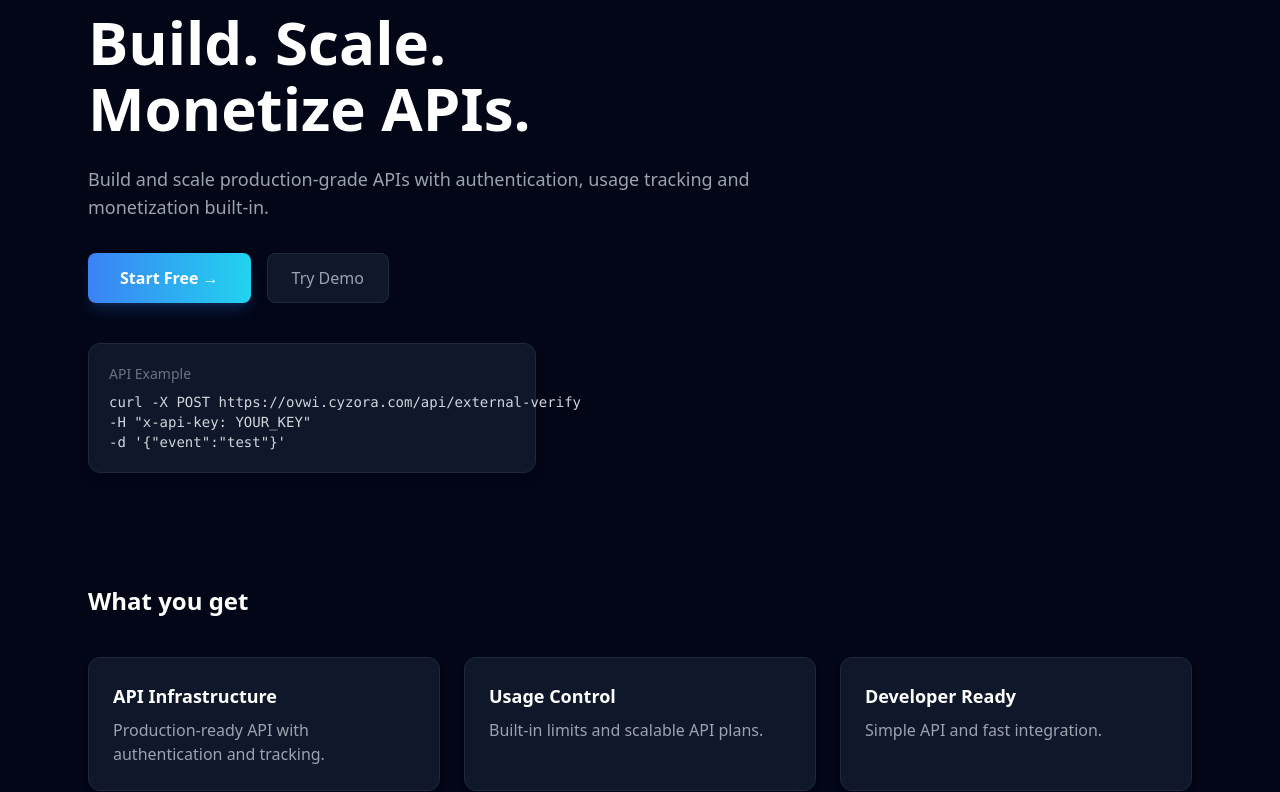
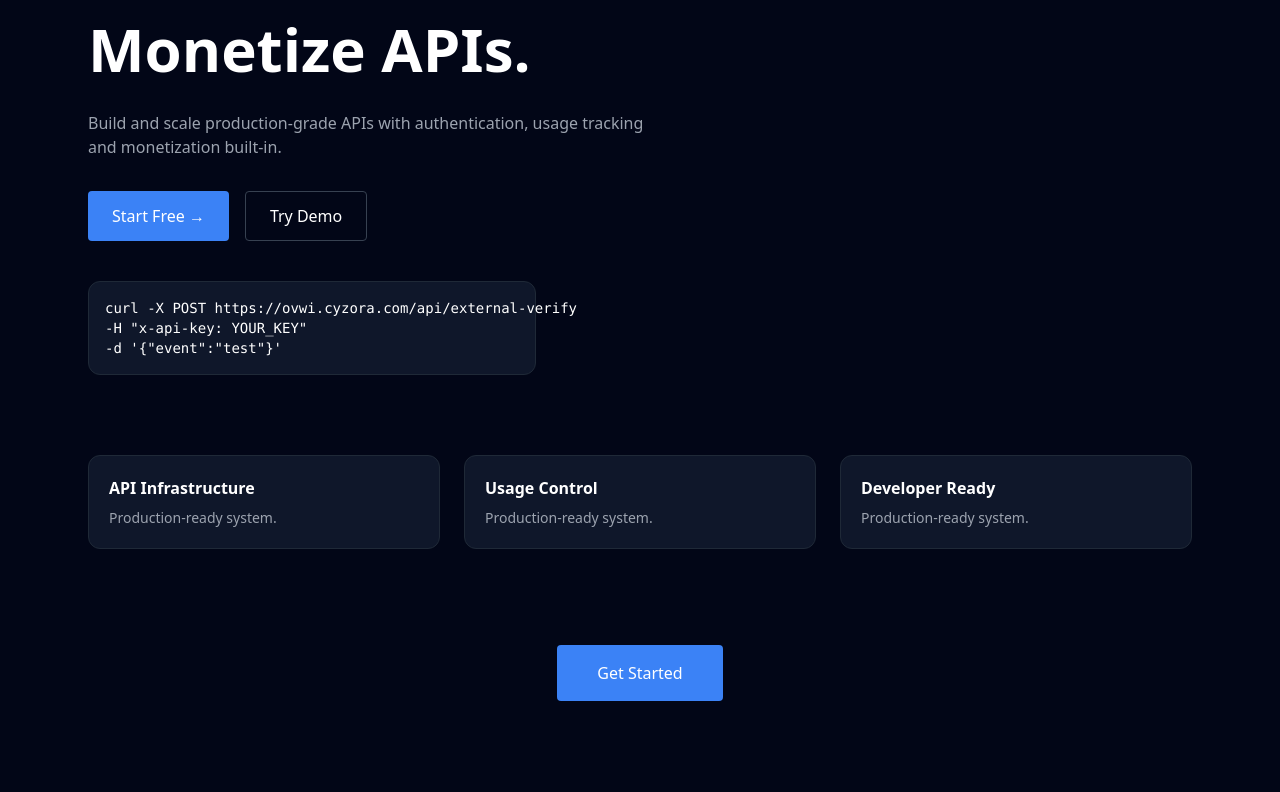
Before and after one commit to aydncy/ovwi-ui, a Next.js app: page / in a window 1280 px wide. Shown: the part 233-1025 px from the top of the page. After the commit the page ends 998 px from the top, so only its background shows below. Built offline with nearby package versions, Linux system fonts and the light colour scheme.

Commit message:
🔥 fix: remove duplicate navbar (UI restored)

```diff
--- a/app/page.tsx
+++ b/app/page.tsx
@@ -2,131 +2,61 @@
 
 export default function Home() {
   return (
-    <div className="min-h-screen bg-[#020617] text-white">
-
-      {/* ✅ NAVBAR */}
-      <div className="max-w-6xl mx-auto px-6 py-6 flex items-center justify-between">
-
-        <div className="flex gap-6 text-gray-400">
-          <a href="/docs">Docs</a>
-          <a href="/dashboard">Dashboard</a>
-          <a href="/auth/logout">Logout</a>
-        </div>
-      </div>
+    <div className="max-w-6xl mx-auto px-6 py-16 text-white">
 
       {/* ✅ HERO */}
-      <div className="max-w-6xl mx-auto px-6 mt-16">
-
-        <h1 className="text-6xl font-extrabold leading-[1.1]">
+      <h1 className="text-6xl font-extrabold leading-tight">
         Build. Scale.<br/>Monetize APIs.
       </h1>
 
-        <p className="mt-6 text-lg text-gray-400 max-w-2xl">
+      <p className="mt-6 text-gray-400 max-w-xl">
         Build and scale production-grade APIs with authentication,
         usage tracking and monetization built-in.
       </p>
 
-        {/* CTA */}
+      {/* ✅ CTA */}
       <div className="mt-8 flex gap-4">
-
         <button
           onClick={() => window.location.href='/auth/login'}
-            className="
-              px-8 py-3 rounded-lg
-              bg-gradient-to-r from-blue-500 to-cyan-400
-              font-semibold
-              shadow-lg shadow-blue-500/20
-              hover:opacity-90
-            "
+          className="px-6 py-3 bg-blue-500 rounded"
         >
           Start Free →
         </button>
 
-          <button className="
-            px-6 py-3 rounded-lg
-            bg-[#0f172a]
-            border border-[#1f2937]
-            text-gray-400
-          ">
+        <button className="px-6 py-3 border border-gray-700 rounded">
           Try Demo
         </button>
       </div>
 
-        {/* API BLOCK */}
-        <div className="
-          mt-10
-          bg-[#0f172a]
-          border border-[#1f2937]
-          p-5 rounded-xl
-          max-w-md
-          shadow-lg
-        ">
-          <p className="text-gray-500 text-sm">API Example</p>
-
-<pre className="text-sm mt-2 text-gray-300">
+      {/* ✅ API EXAMPLE */}
+      <div className="mt-10 bg-[#0f172a] border border-gray-800 p-4 rounded-xl max-w-md">
+<pre className="text-sm">
 {`curl -X POST https://ovwi.cyzora.com/api/external-verify
 -H "x-api-key: YOUR_KEY"
 -d '{"event":"test"}'`}
 </pre>
       </div>
 
-      </div>
-
       {/* ✅ FEATURES */}
-      <div className="max-w-6xl mx-auto px-6 mt-28">
-        <h2 className="text-2xl font-semibold">What you get</h2>
-
-        <div className="grid grid-cols-3 gap-6 mt-10">
-
-          {[
-            {
-              title: "API Infrastructure",
-              desc: "Production-ready API with authentication and tracking."
-            },
-            {
-              title: "Usage Control",
-              desc: "Built-in limits and scalable API plans."
-            },
-            {
-              title: "Developer Ready",
-              desc: "Simple API and fast integration."
-            }
-          ].map((c, i)=>(
-            <div key={i} className="
-              bg-[#0f172a]
-              border border-[#1f2937]
-              p-6 rounded-xl
-              shadow-md
-              hover:shadow-xl hover:scale-[1.02]
-              transition
-            ">
-              <h3 className="font-semibold text-lg">{c.title}</h3>
-              <p className="text-gray-400 mt-2">{c.desc}</p>
+      <div className="mt-20 grid grid-cols-3 gap-6">
+        {["API Infrastructure","Usage Control","Developer Ready"].map((t,i)=>(
+          <div key={i} className="bg-[#0f172a] p-5 rounded-xl border border-gray-800">
+            <h3 className="font-semibold">{t}</h3>
+            <p className="text-gray-400 text-sm mt-2">
+              Production-ready system.
+            </p>
           </div>
         ))}
-
-        </div>
       </div>
 
       {/* ✅ CTA */}
-      <div className="max-w-6xl mx-auto px-6 mt-32 text-center">
-
-        <h2 className="text-3xl font-bold">
-          Start building today
-        </h2>
-
+      <div className="mt-24 text-center">
         <button
-          onClick={() => window.location.href='/auth/login'}
-          className="
-            mt-6 px-10 py-4 rounded-xl
-            bg-gradient-to-r from-blue-500 to-cyan-400
-            shadow-xl shadow-blue-500/30
-            font-semibold
-          "
+          onClick={()=>window.location.href='/auth/login'}
+          className="px-10 py-4 bg-blue-500 rounded"
         >
           Get Started
         </button>
-
       </div>
 
     </div>
```
Lines whose indentation alone changed are shown as unchanged.
